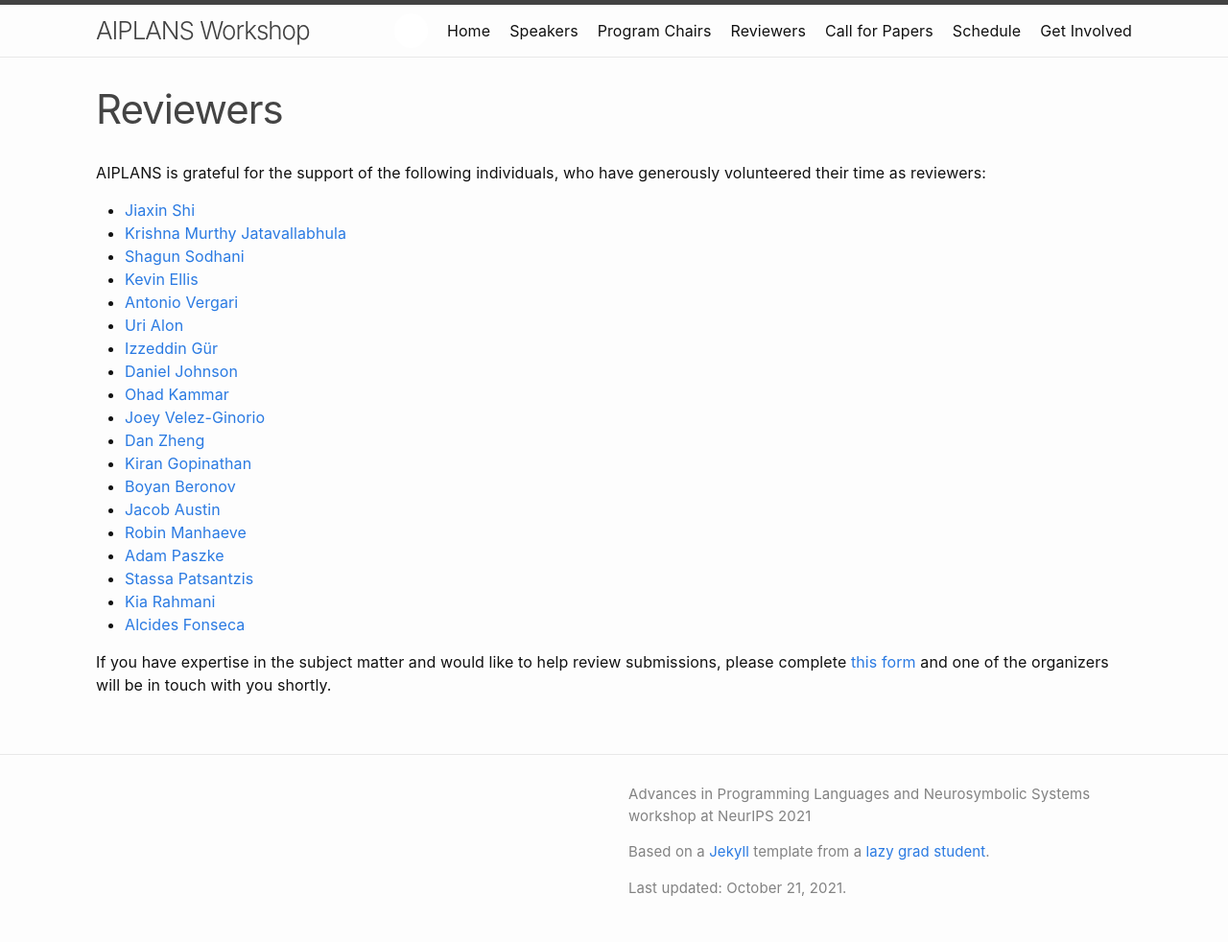
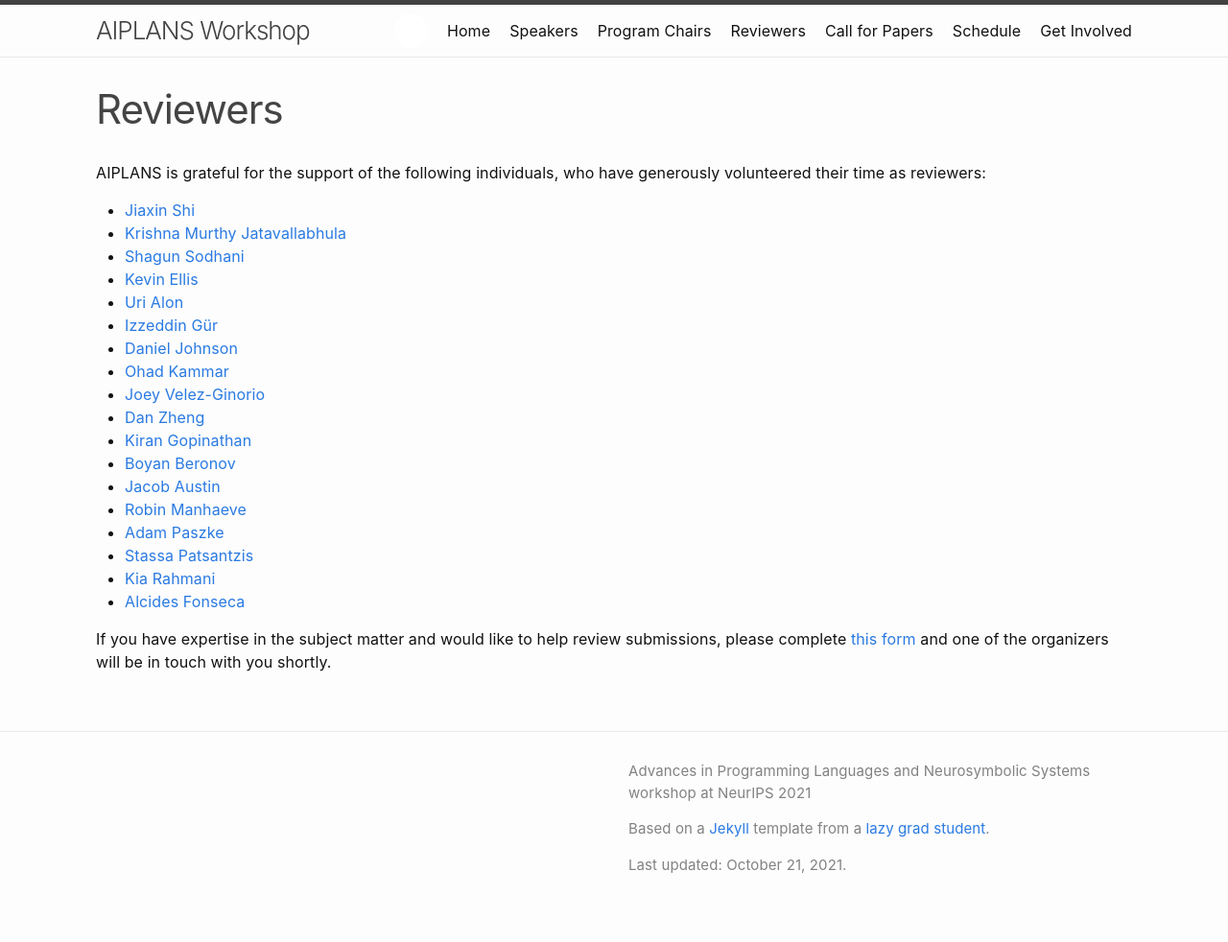
Before and after one commit to aiplans/aiplans.github.io, a Jekyll site: the page built from reviewers.md, in a window 1280 px wide. Shown: the whole page at 96% size. Built offline with Jekyll 4.4.1, drawn with Linux system fonts in a browser that asks for light colours; after the commit the page ends 958 px from its top, so only the background shows below that.

Commit message:
declined invitation

```diff
--- a/reviewers.md
+++ b/reviewers.md
@@ -10,7 +10,6 @@
 * [Krishna Murthy Jatavallabhula](https://krrish94.github.io/)
 * [Shagun Sodhani](https://shagunsodhani.com/)
 * [Kevin Ellis](https://www.cs.cornell.edu/~ellisk/)
-* [Antonio Vergari](http://web.cs.ucla.edu/~aver/)
 * [Uri Alon](https://urialon.ml/)
 * [Izzeddin Gür](https://scholar.google.com/citations?user=qS_ugJAAAAAJ&hl=en)
 * [Daniel Johnson](https://www.danieldjohnson.com/)
```
